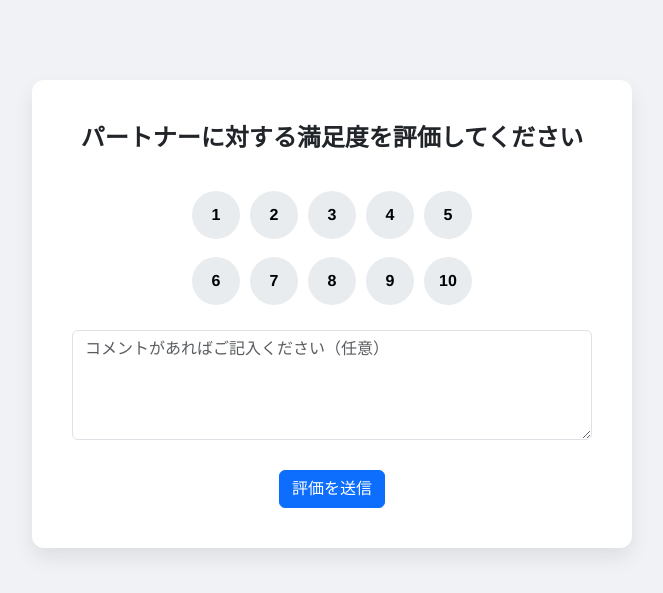
After one commit to hungnah/Web-design, a Django app: page /session/evaluate/1/1/1 in a window 1280 px wide. The commit adds this page. Shown: the top 593 px of the page, without its empty margins (308-971 px from the left). Run offline with Django 4.2, Linux system fonts and the light colour scheme.

Commit message:
Evaluate&Point

```diff
--- a/testpj2/session/urls.py
+++ b/testpj2/session/urls.py
@@ -4,5 +4,7 @@ from django.urls import path
 from . import views
 
 urlpatterns = [
-    path('study/<int:post_id>/<int:phrase_id>', views.study, name='study'),
+    path('study/<int:partner_id>/<int:post_id>/<int:phrase_id>', views.study, name='study'),
+    path('evaluate/<int:partner_id>/<int:post_id>/<int:phrase_id>', views.evaluate, name='evaluate'),
+    path('submit_evaluation/', views.submit_evaluation, name='submit_evaluation'),
 ]
--- a/testpj2/session/views.py
+++ b/testpj2/session/views.py
@@ -1,11 +1,54 @@
-from django.shortcuts import get_object_or_404, render
+from django.shortcuts import get_object_or_404, redirect
+from django.contrib.auth.decorators import login_required
+from django.views.decorators.http import require_POST
+from user_profile.models import CustomUser
+from django.shortcuts import render
 
-def study(request, post_id, phrase_id):
+def study(request, partner_id, post_id, phrase_id):
     timer_flag = request.GET.get('timer') == '1'
     template_name = f'session/study_{phrase_id}.html'
     context = {
+        'partner_id': partner_id,
         'post_id': post_id,
         'phrase_id': phrase_id,
         'timer_flag': timer_flag,
     }
     return render(request, template_name, context)
+
+def evaluate(request, partner_id, post_id, phrase_id):
+    score_range = range(1, 11)  # 1〜10
+    context = {
+        'partner_id': partner_id,
+        'post_id': post_id,
+        'phrase_id': phrase_id,
+        'score_range': score_range,
+    }
+    return render(request, 'session/evaluate.html', context)
+
+@require_POST
+@login_required
+def submit_evaluation(request):
+    partner_id = request.POST.get('partner_id')
+    score = request.POST.get('score')
+    comment = request.POST.get('comment', '')
+
+    if not partner_id or not score:
+        # 必要な情報がない場合はエラーハンドリング
+        return redirect('/some-error-page/')
+
+    try:
+        score = int(score)
+    except ValueError:
+        # scoreが数字でない場合のエラーハンドリング
+        return redirect('/some-error-page/')
+
+    partner = get_object_or_404(CustomUser, id=partner_id)
+
+    # ポイント加算
+    partner.point += score
+    partner.save()
+
+    # コメント保存など別途処理するならここで
+
+    # 評価後のリダイレクト先（例：ダッシュボード）
+    return redirect('/auth/dashboard/')
--- /dev/null
+++ b/testpj2/templates/session/evaluate.html
@@ -0,0 +1,110 @@
+<!DOCTYPE html>
+<html lang="ja">
+<head>
+  <meta charset="UTF-8" />
+  <meta name="viewport" content="width=device-width, initial-scale=1.0" />
+  <title>セッション評価</title>
+  <link href="https://cdn.jsdelivr.net/npm/bootstrap@5.3.2/dist/css/bootstrap.min.css" rel="stylesheet">
+  <style>
+    body {
+      background: #f0f2f5;
+      font-family: 'Helvetica Neue', sans-serif;
+    }
+
+    .rating-container {
+      max-width: 600px;
+      margin: 80px auto;
+      background: #ffffff;
+      border-radius: 12px;
+      box-shadow: 0 10px 20px rgba(0,0,0,0.08);
+      padding: 40px;
+      text-align: center;
+    }
+
+    .rating-title {
+      font-size: 1.5rem;
+      font-weight: 600;
+      margin-bottom: 30px;
+    }
+
+    .rating-buttons button {
+      width: 48px;
+      height: 48px;
+      margin: 5px;
+      border-radius: 50%;
+      font-weight: bold;
+      border: none;
+      background-color: #e9ecef;
+      transition: all 0.2s ease-in-out;
+    }
+
+    .rating-buttons button:hover {
+      background-color: #007bff;
+      color: white;
+    }
+
+    .rating-buttons button.selected {
+      background-color: #007bff;
+      color: white;
+      transform: scale(1.1);
+    }
+
+    .form-control {
+      margin-top: 20px;
+    }
+
+    .submit-btn {
+      margin-top: 30px;
+    }
+  </style>
+</head>
+<body>
+
+<div class="rating-container">
+  <div class="rating-title">パートナーに対する満足度を評価してください</div>
+
+  <form method="post" action="/session/submit_evaluation/">
+    {% csrf_token %}
+    <input type="hidden" name="score" id="score" value="">
+    <input type="hidden" name="partner_id" value="{{ partner_id }}">
+
+    <div class="rating-buttons d-flex justify-content-center flex-wrap">
+    <!-- 1〜5 -->
+    <div class="d-flex justify-content-center mb-2 flex-wrap">
+        {% for i in score_range %}
+        {% if i <= 5 %}
+            <button type="button" class="rating-btn btn btn-light" data-score="{{ i }}">{{ i }}</button>
+        {% endif %}
+        {% endfor %}
+    </div>
+
+    <!-- 6〜10 -->
+    <div class="d-flex justify-content-center flex-wrap">
+        {% for i in score_range %}
+        {% if i > 5 %}
+            <button type="button" class="rating-btn btn btn-light" data-score="{{ i }}">{{ i }}</button>
+        {% endif %}
+        {% endfor %}
+    </div>
+    </div>
+
+    <textarea class="form-control" name="comment" rows="4" placeholder="コメントがあればご記入ください（任意）"></textarea>
+    <button type="submit" class="btn btn-primary submit-btn">評価を送信</button>
+  </form>
+</div>
+
+<script>
+  const ratingButtons = document.querySelectorAll('.rating-btn');
+  const scoreInput = document.getElementById('score');
+
+  ratingButtons.forEach(btn => {
+    btn.addEventListener('click', () => {
+      ratingButtons.forEach(b => b.classList.remove('selected'));
+      btn.classList.add('selected');
+      scoreInput.value = btn.textContent;
+    });
+  });
+</script>
+
+</body>
+</html>
--- a/testpj2/templates/user_profile/japanese_dashboard.html
+++ b/testpj2/templates/user_profile/japanese_dashboard.html
@@ -35,8 +35,8 @@
                 <div class="card-body">
                     <div class="row text-center">
                         <div class="col-6">
-                            <h4 class="text-primary">{{ user.japanese_posts.count }}</h4>
-                            <small class="text-muted">投稿数</small>
+                            <h4 class="text-primary">{{ user.point }}</h4>
+                            <small class="text-muted">がんばりポイント</small>
                         </div>
                         <div class="col-6">
                             <h4 class="text-success">{{ user.japanese_posts.all|length }}</h4>
--- a/testpj2/user_profile/models.py
+++ b/testpj2/user_profile/models.py
@@ -44,6 +44,7 @@ class CustomUser(AbstractUser):
     profile_picture = models.ImageField(upload_to='profile_pics/', null=True, blank=True)
 
     # Additional profile information
+    point = models.IntegerField(default=0, help_text="User's current point")
     bio = models.TextField(max_length=500, blank=True, help_text="Tell others about yourself")
     interests = models.TextField(max_length=300, blank=True, help_text="Your hobbies and interests")
 
--- a/testpj2/vietnam_japan_connect/settings.py
+++ b/testpj2/vietnam_japan_connect/settings.py
@@ -65,6 +65,7 @@ INSTALLED_APPS = [
     'chat_system',       # Chat rooms and messaging
     'event_creation',    # Creating posts, lessons, partner requests
     'event_search',      # Searching and browsing events
+    'session',           # Session management and evaluations
 
     # Third-party apps for UI enhancement
     'crispy_forms',      # Better form rendering
```
Also changed, not shown: testpj2/templates/base_timer.html (+15 -1 lines), testpj2/templates/chat_system/chat_room.html (+10 -2 lines), testpj2/db.sqlite3, testpj2/user_profile/migrations/0003_customuser_point.py (added).
